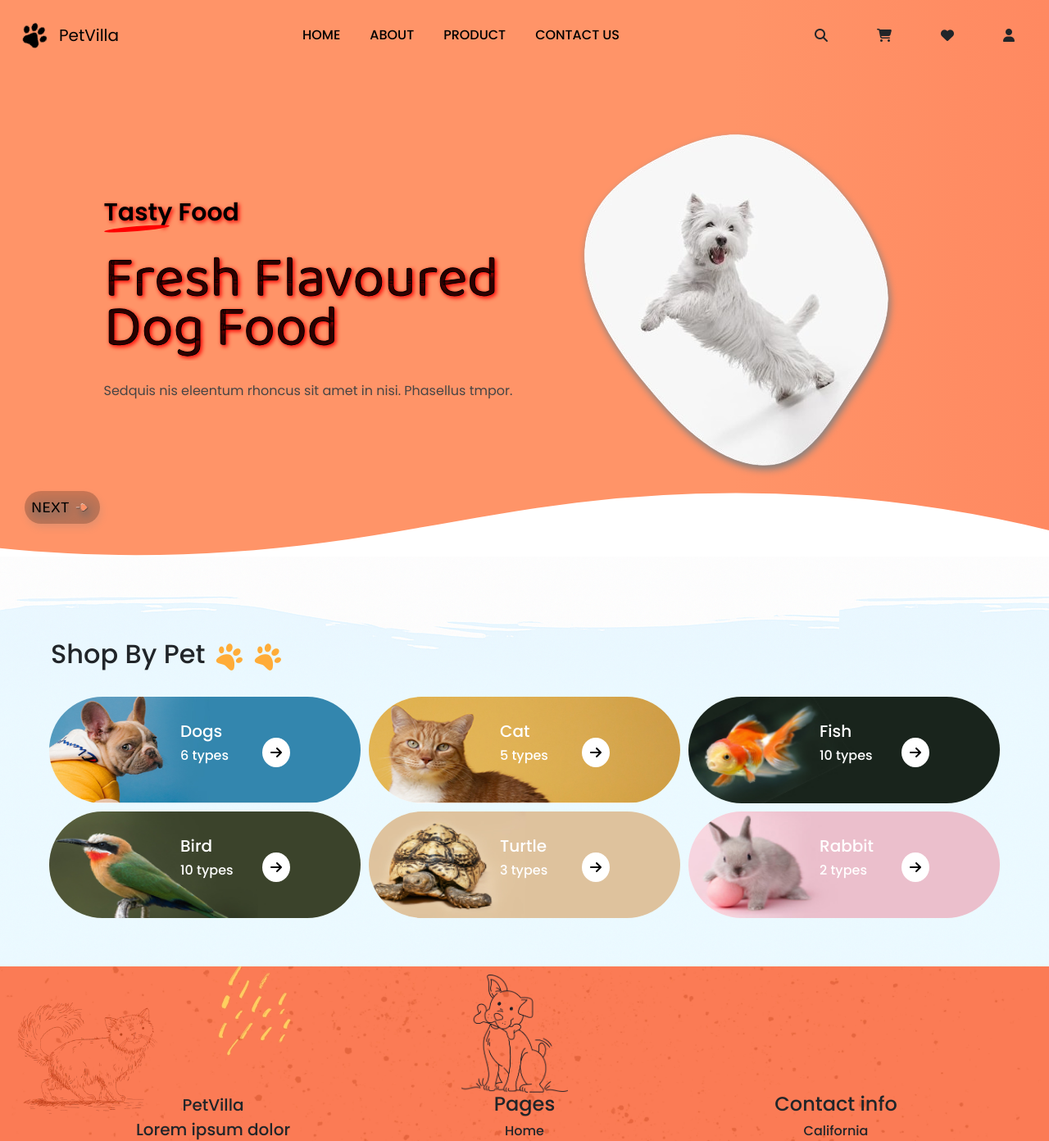
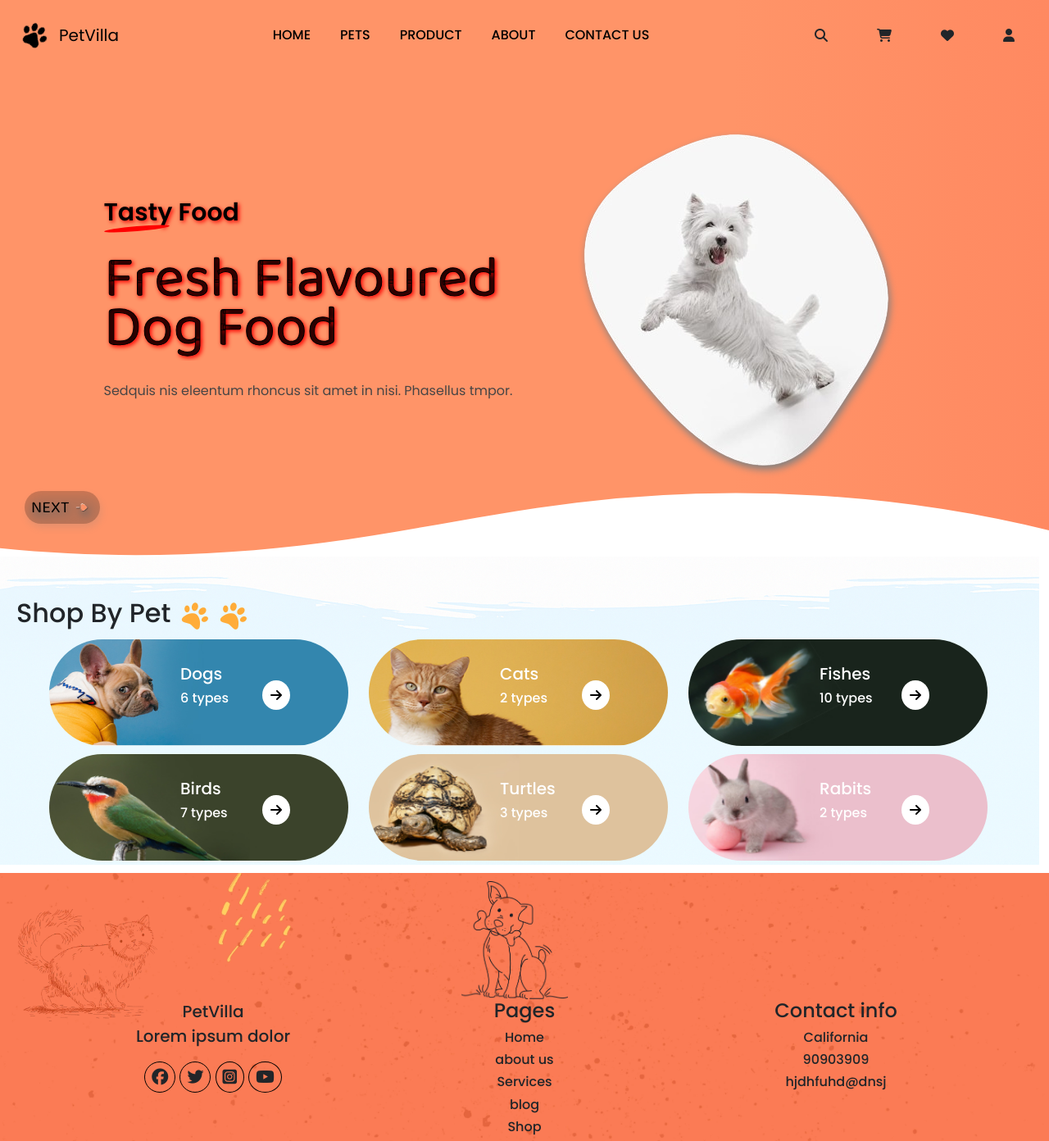
Before and after one commit to AVP646/PetVilla, a PHP site: page /Pages/home.php in a window 1280 px wide. Shown: the whole page at 82% size. Run offline with PHP 8.4, Linux system fonts and the light colour scheme.

Commit message:
fixed categories and meked it respnosive

```diff
--- a/Pages/shop_by_pet.php
+++ b/Pages/shop_by_pet.php
@@ -6,32 +6,36 @@
     <title>Document</title>
     <style>
         .container-catgari{
-      /* padding-top:100px; */
+      /* padding-top:100px;
       display:flex;
       align-items:center;
-      justify-content:center;
+      justify-content:center; */
      }
-     .container-catgari1{
+     /* .container-catgari1{
       padding-top:20px;
-     }
+      border:3px solid green;
+     } */
      .container-catgari2{
       margin:5px 5px;
-      background:rgba(255,255,255,0.5);
+      /* background:rgba(255,255,255,0.5); */
       height:130px;
       width:380px;
-      border-radius:100px;;
+      border-radius:100px;
+      /* border:2px solid blue; */
      }
      .main-categori{
-       height:500px;
+      /* height:500px; */
       background:url('../images/categori-bg.png');
-      background-size:container;
-      /* display:flex; */
-      /* align-items:center; */
+      background-size:auto;
+      /* background-position:center; */
       justify-content:center;
+      margin-bottom:10px;
+      /* border:2px solid red; */
+      /* margin: 0 0 10px 0; */
 
      }
      #main-cate-title{
-      padding:100px 0 0 50px ;
+      padding:50px 0 0 20px ;
      }
      #main-cate-title i{
       padding:0 0 0 15px;
@@ -39,20 +43,22 @@
      }
      .cate-imges{
       height:130px;
-      width:380px;
+      width:365px;
       border-radius:100px;
      }
      .container-catgari2:hover{
+
      .cate-imges:hover{
-      transform: scale(1.1);
+      transform: scale(1.2);
       transition:0.4s ease;
      }
         .cate-name{
         position:relative;
-      width:100px;
+       width:160px;
        top:-100px;
        left:180px;
       transition:0.4s ease;
+      /* border:1px solid black; */
      }
      .cate-name h5{
       color:#fa8d11;
@@ -61,7 +67,9 @@
      .cate-arrow{
       background:#fa8d11;
      }
+
      }
+
 
       .cate-name{
       position:relative;
@@ -74,10 +82,8 @@
       font-weight:500;
      }
      .cate-name:hover{
-      .cate-imges:hover{
-      transform: scale(1.1);
-      transition:0.4s ease;
-     }
+
+
      }
      .cate-arrow{
       padding:10px;
@@ -91,10 +97,142 @@
     </style>
 </head>
 <body>
-     <div class="container-fluid main-categori ">
+     <!-- <div class="container-fluid py-5" style="background:url('../images/categori-bg.png'); background-size:cover;">
+  <h2 class="text-white mb-4"><i class="fa-solid fa-paw text-warning me-1"></i>Shop By Pet</h2>
+  <div class="row g-4"> -->
+     <!-- Category Item  -->
+
+<div class="container-fluid main-categori row g-4">
   <h2 id="main-cate-title">Shop By Pet<i class="fa-solid fa-paw" style="color: #ffac38;"></i><i class="fa-solid fa-paw" style="color: #ffac38;"></i></h2>
-  <div class="container-fluid container-catgari container-catgari1 ">
-    <div class="container-catgari2">
+
+    <div class="col-md-4 col-12 container-catgari2">
+        <img src="../images/dog-cate.jpg" class="cate-imges" alt="Dog">
+        <div class="cate-name">
+          <h5 >Dogs</h5>
+          <h6 class="">6 types</h6>
+            <i class="fa-solid fa-arrow-right cate-arrow"></i>
+        </div>
+    </div>
+
+    <div class="col-md-4 col-12 container-catgari2">
+        <img src="../images/cate-cate.jpg" class="cate-imges" alt="Dog">
+        <div class="cate-name">
+          <h5 >Cats</h5>
+          <h6 class="">2 types</h6>
+            <i class="fa-solid fa-arrow-right cate-arrow"></i>
+        </div>
+    </div>
+
+    <div class="col-md-4 col-12 container-catgari2">
+        <img src="../images/fish-cate.jpg" class="cate-imges" alt="Dog">
+        <div class="cate-name">
+          <h5 >Fishes</h5>
+          <h6 class="">10 types</h6>
+            <i class="fa-solid fa-arrow-right cate-arrow"></i>
+        </div>
+    </div>
+
+    <div class="col-md-4 col-12 container-catgari2">
+        <img src="../images/bird-cate.jpg" class="cate-imges" alt="Dog">
+        <div class="cate-name">
+          <h5 >Birds</h5>
+          <h6 class="">7 types</h6>
+            <i class="fa-solid fa-arrow-right cate-arrow"></i>
+        </div>
+    </div>
+
+    <div class="col-md-4 col-12 container-catgari2">
+        <img src="../images/turtle-cat.jpg" class="cate-imges" alt="Dog">
+        <div class="cate-name">
+          <h5 >Turtles</h5>
+          <h6 class="">3 types</h6>
+            <i class="fa-solid fa-arrow-right cate-arrow"></i>
+        </div>
+    </div>
+
+    <div class="col-md-4 col-12 container-catgari2">
+        <img src="../images/rabit-cat.jpg" class="cate-imges" alt="Dog">
+        <div class="cate-name">
+          <h5 >Rabits</h5>
+          <h6 class="">2 types</h6>
+            <i class="fa-solid fa-arrow-right cate-arrow"></i>
+        </div>
+    </div>
+    </div>
+<!--
+    <div class="col-md-4 col-12 container-catgari2">
+      <div class=" text-center ">
+        <img src="../images/cate-cate.jpg" class="cate-imges" alt="Dog">
+        <div>
+          <h5 class="text-warning fw-bold mb-0">Dogs</h5>
+          <small class="text-dark">6 types</small>
+          <div class="mt-2">
+            <i class="fa-solid fa-arrow-right cate-arrow"></i>
+          </div>
+        </div>
+      </div>
+    </div>
+
+    <div class="col-md-4 col-12 container-catgari2">
+      <div class=" text-center ">
+        <img src="../images/fish-cate.jpg" class="cate-imges" alt="Dog">
+        <div>
+          <h5 class="text-warning fw-bold mb-0">Dogs</h5>
+          <small class="text-dark">6 types</small>
+          <div class="mt-2">
+            <i class="fa-solid fa-arrow-right cate-arrow"></i>
+          </div>
+        </div>
+      </div>
+    </div>
+
+    <div class="col-md-4 col-12 container-catgari2">
+      <div class=" text-center">
+        <img src="../images/dog-cate.jpg" class="cate-imges" alt="Dog">
+        <div>
+          <h5 class="text-warning fw-bold mb-0">Dogs</h5>
+          <small class="text-dark">6 types</small>
+          <div class="mt-2">
+            <i class="fa-solid fa-arrow-right cate-arrow"></i>
+          </div>
+        </div>
+      </div>
+    </div>
+
+    <div class="col-md-4 col-12 container-catgari2">
+      <div class="  text-center ">
+        <img src="../images/dog-cate.jpg" class="cate-imges" alt="Dog">
+        <div>
+          <h5 class="text-warning fw-bold mb-0">Dogs</h5>
+          <small class="text-dark">6 types</small>
+          <div class="mt-2">
+            <i class="fa-solid fa-arrow-right cate-arrow"></i>
+          </div>
+        </div>
+      </div>
+    </div>
+<div class="col-md-4 col-12 container-catgari2 ">
+      <div class=" text-center ">
+        <img src="../images/dog-cate.jpg" class="cate-imges" alt="Dog">
+        <div>
+          <h5 class="text-warning fw-bold mb-0">Dogs</h5>
+          <small class="text-dark">6 types</small>
+            <i class="fa-solid fa-arrow-right cate-arrow"></i>
+        </div>
+      </div>
+    </div>
+ -->
+
+    <!-- Repeat for Cat, Fish, etc.  -->
+  <!-- </div>
+</div>  -->
+
+
+
+     <!-- <div class="container-fluid main-categori row g-4">
+  <h2 id="main-cate-title">Shop By Pet<i class="fa-solid fa-paw" style="color: #ffac38;"></i><i class="fa-solid fa-paw" style="color: #ffac38;"></i></h2>
+  <div class="container-fluid container-catgari col-12 ">
+    <div class="container-catgari2 col-md-4 ">
       <img src="../images/dog-cate.jpg" class="cate-imges" alt="">
         <div class="cate-name">
           <h5>Dogs</h5>
@@ -102,7 +240,7 @@
           <i class="fa-solid fa-arrow-right cate-arrow"></i>
         </div>
     </div>
-    <div class="container-catgari2">
+    <div class="container-catgari2 col-md-4 ">
       <img src="../images/cate-cate.jpg" class="cate-imges" alt="">
       <div class="cate-name">
           <h5>Cat</h5>
@@ -110,7 +248,7 @@
           <i class="fa-solid fa-arrow-right cate-arrow"></i>
         </div>
     </div>
-    <div class="container-catgari2">
+    <div class="container-catgari2 col-md-4 ">
       <img src="../images/fish-cate.jpg" class="cate-imges" alt="">
       <div class="cate-name">
           <h5>Fish</h5>
@@ -120,8 +258,8 @@
     </div>
   </div>
 
- <div class="container-fluid container-catgari ">
-  <div class="container-catgari2">
+ <div class="container-fluid container-catgari col-12 ">
+  <div class="container-catgari2 col-md-4 ">
     <img src="../images/bird-cate.jpg" class="cate-imges" alt="">
     <div class="cate-name">
           <h5>Bird</h5>
@@ -129,7 +267,7 @@
           <i class="fa-solid fa-arrow-right cate-arrow"></i>
         </div>
   </div>
-  <div class="container-catgari2">
+  <div class="container-catgari2 col-md-4 ">
          <img src="../images/turtle-cat.jpg" class="cate-imges" alt="">
          <div class="cate-name">
           <h5>Turtle</h5>
@@ -138,7 +276,7 @@
         </div>
 
   </div>
-  <div class="container-catgari2">
+  <div class="container-catgari2 col-md-4 ">
     <img src="../images/rabit-cat.jpg" class="cate-imges" alt="">
     <div class="cate-name">
           <h5>Rabbit</h5>
@@ -147,6 +285,6 @@
         </div>
   </div>
  </div>
-</div>
+</div> -->
 </body>
 </html>
--- a/partial/_navbar.php
+++ b/partial/_navbar.php
@@ -77,12 +77,15 @@
         <li class="nav-item">
           <a data-aos="fade-down" data-aos-duration="1200" class="nav-link active  nav-links" aria-current="page" href="../Pages/home.php">HOME</a>
         </li>
-         <li class="nav-item">
-          <a data-aos="fade-down" data-aos-duration="1300" class="nav-link active nav-links" aria-current="page" href="../Pages/about.php">ABOUT</a>
+        <li class="nav-item">
+          <a data-aos="fade-down" data-aos-duration="1200" class="nav-link active  nav-links" aria-current="page" href="../Pages/home.php">PETS</a>
         </li>
-          <li class="nav-item">
+        <li class="nav-item">
           <a data-aos="fade-down" data-aos-duration="1400" class="nav-link active nav-links" aria-current="page" href="product.php">PRODUCT</a>
         </li>
+        <li class="nav-item">
+         <a data-aos="fade-down" data-aos-duration="1300" class="nav-link active nav-links" aria-current="page" href="../Pages/about.php">ABOUT</a>
+       </li>
          </li>
           <li class="nav-item">
           <a data-aos="fade-down" data-aos-duration="1500" class="nav-link active nav-links" aria-current="page" href="contactUs.php">CONTACT US</a>
@@ -115,12 +118,10 @@ icon.addEventListener('click', function () {
   console.log("hello");
 });
 
-      cancel.addEventListener('click', () => {
-        box.classList.remove('show');
-        cancel.classList.remove('show');
-        setTimeout(() => {
-          icon.style.display = 'inline-block';
-        }, 300);
+      cancel.addEventListener('click',function () {
+        box.style.display = 'none' ;
+        icon.style.display = 'block';
+        this.style.display = 'none';
       });
   </script>
 
```
Lines whose indentation alone changed are shown as unchanged.
